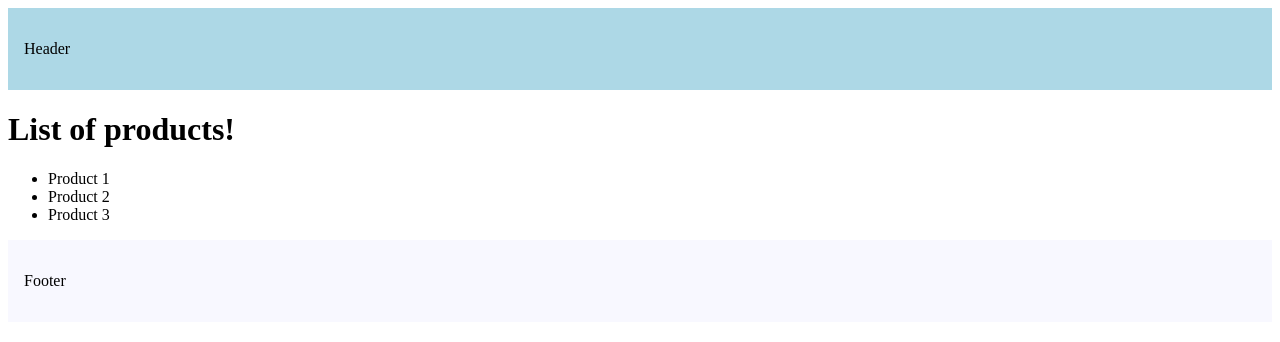
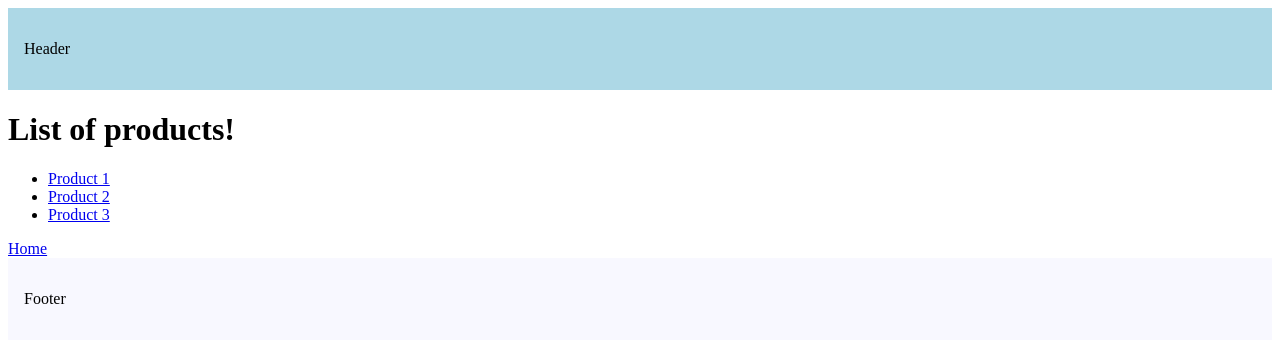
Before and after one commit to PriyanshuSharma0326/next-tutorial, a Next.js app: page /products in a window 1280 px wide. Shown: the top 342 px of the page. Built offline with nearby package versions, Linux system fonts and the light colour scheme.

Commit message:
Link component navigation

```diff
--- a/src/app/products/page.js
+++ b/src/app/products/page.js
@@ -1,12 +1,24 @@
+import Link from "next/link";
+
 function ProductsList() {
-    return <>
-        <h1>List of products!</h1>
-        <ul>
-            <li>Product 1</li>
-            <li>Product 2</li>
-            <li>Product 3</li>
-        </ul>
-    </>;
+    return (
+        <>
+            <h1>List of products!</h1>
+            <ul>
+                <li>
+                    <Link href='products/1'>Product 1</Link>
+                </li>
+                <li>
+                    <Link href='products/2'>Product 2</Link>
+                </li>
+                <li>
+                    {/* The replace prop replaces the current history */}
+                    <Link href='products/3' replace>Product 3</Link>
+                </li>
+            </ul>
+            <Link href='/'>Home</Link>
+        </>
+    );
 }
 
 export default ProductsList;
```
Also changed, not shown: src/app/page.js (+16 -1 lines).
